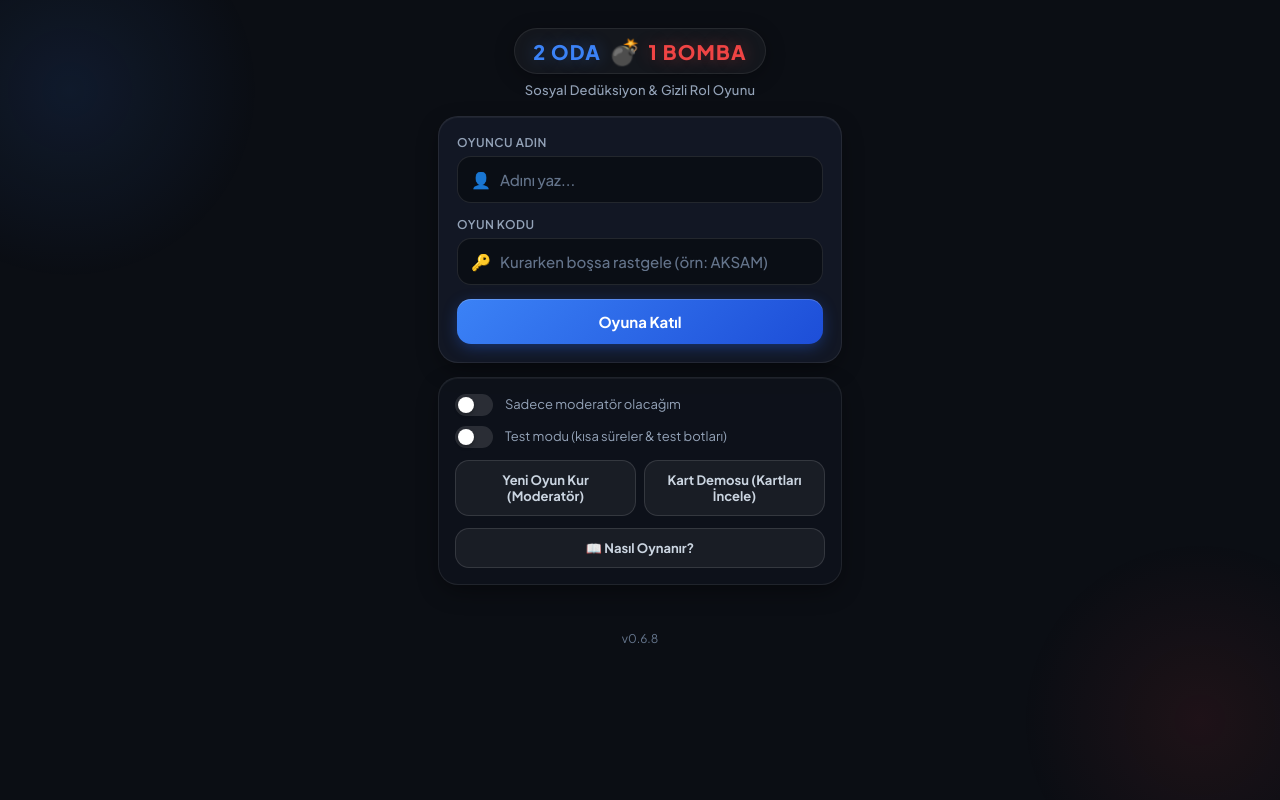
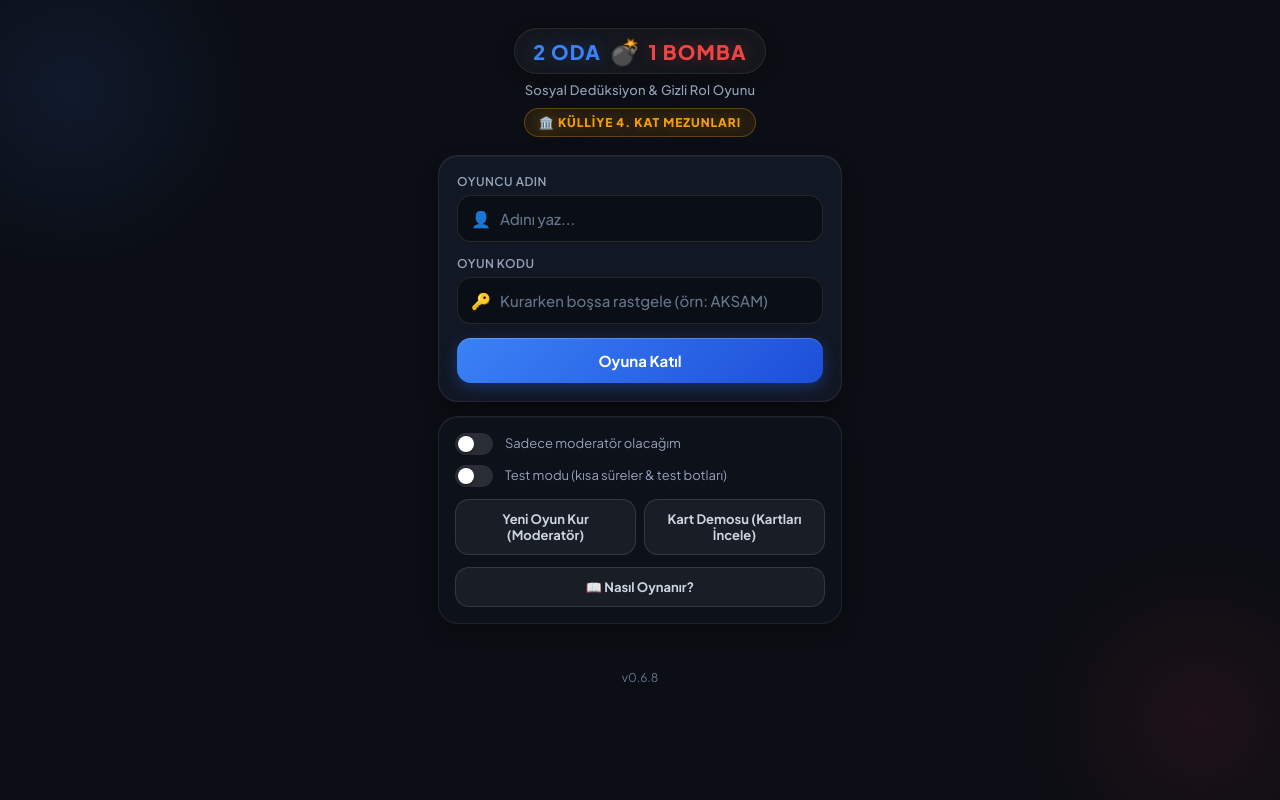
Before and after one commit to bayramakkanat/2oda1bomba, a plain HTML site: page index.html in a window 1280 px wide. Drawn offline with Linux system fonts and the light colour scheme.

Commit message:
Külliye 4. Kat Mezunları

```diff
--- a/index.html
+++ b/index.html
@@ -32,6 +32,7 @@
           <span class="team-red">1 BOMBA</span>
         </div>
         <p class="brand-sub">Sosyal Dedüksiyon & Gizli Rol Oyunu</p>
+        <div class="brand-community">🏛️ Külliye 4. Kat Mezunları</div>
       </div>
 
       <div class="card-panel">
--- a/style.css
+++ b/style.css
@@ -163,6 +163,24 @@ section {
   color: var(--fg-muted);
   font-weight: 500;
   letter-spacing: 0.02em;
+}
+
+/* Topluluk rozeti (ana ekran) */
+.brand-community {
+  display: inline-flex;
+  align-items: center;
+  gap: 6px;
+  margin-top: 10px;
+  padding: 6px 14px;
+  font-size: 12px;
+  font-weight: 800;
+  letter-spacing: 0.08em;
+  text-transform: uppercase;
+  color: var(--amber);
+  background: rgba(245, 158, 11, 0.1);
+  border: 1px solid rgba(245, 158, 11, 0.3);
+  border-radius: 999px;
+  text-shadow: 0 0 14px rgba(245, 158, 11, 0.35);
 }
 
 /* ========================================================
--- a/sw.js
+++ b/sw.js
@@ -5,7 +5,7 @@
    zayıf Wi-Fi ve mobil veri kopmalarında oyunun takılmadan açılmasını sağlar.
    ======================================================== */
 
-const CACHE_NAME = '2oda1bomba-v0.6.8';
+const CACHE_NAME = '2oda1bomba-v0.6.9';
 const PRECACHE_ASSETS = [
   './',
   './index.html',
```
